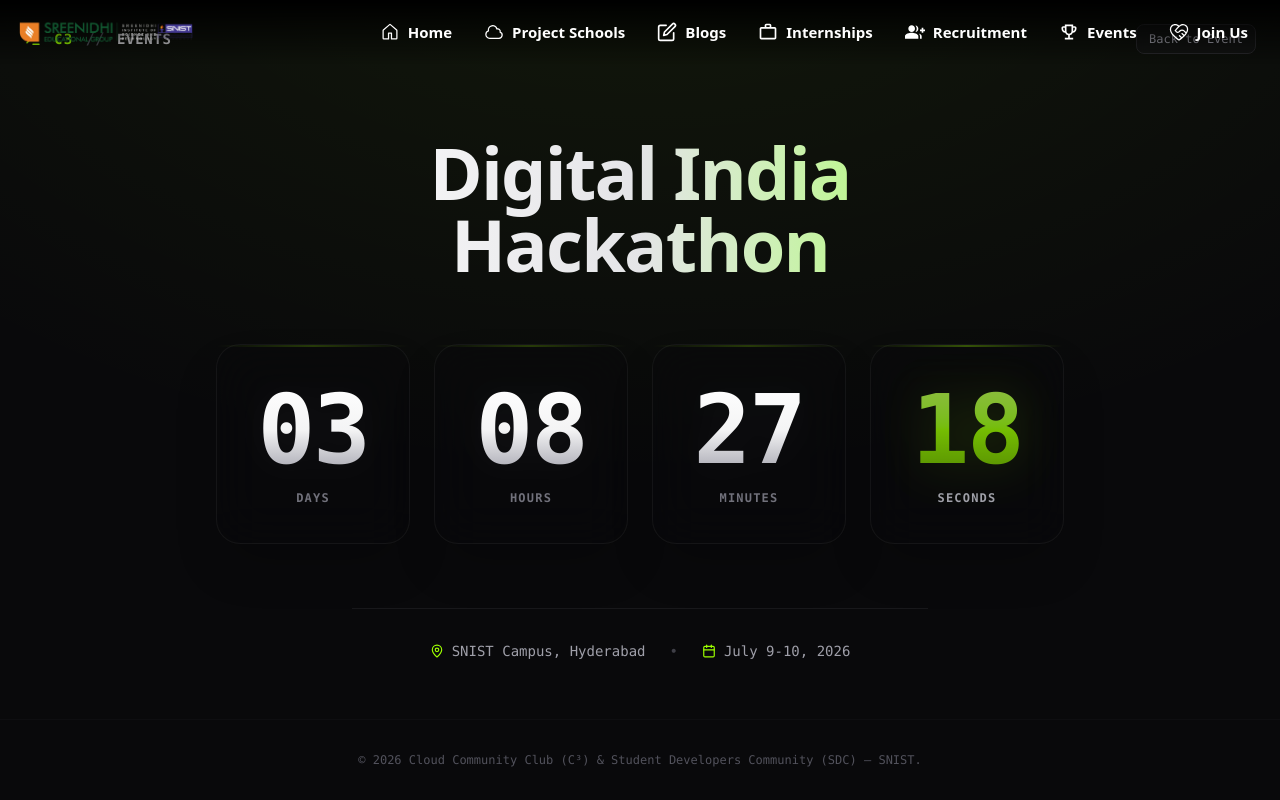
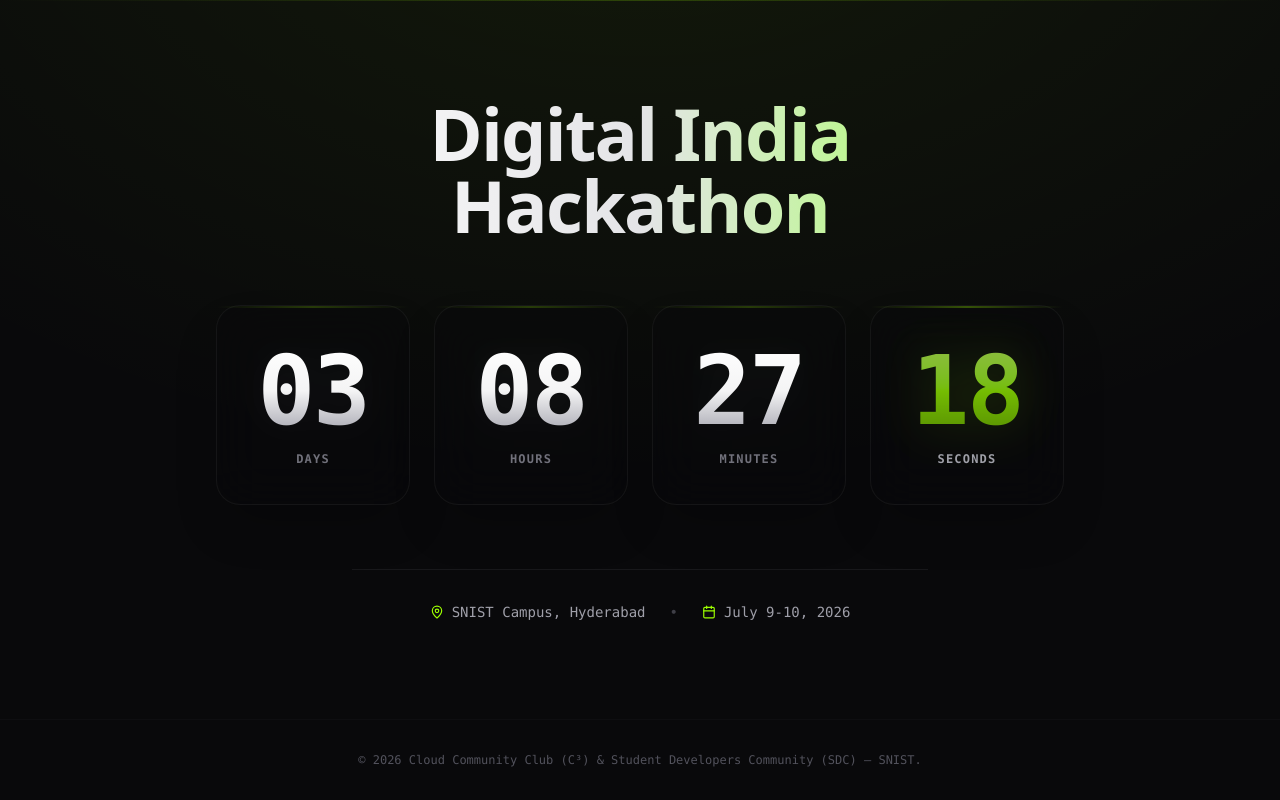
Before and after one commit to cloudcommunityclub/snist-website-fn, a Next.js app: page /events/digitalindia/countdown in a window 1280 px wide. Built offline with nearby package versions, Linux system fonts and the light colour scheme; a web font is replaced by a local one.

Commit message:
style: remove top navigation header and hide global navbar on countdown page

```diff
--- a/src/app/events/digitalindia/countdown/page.tsx
+++ b/src/app/events/digitalindia/countdown/page.tsx
@@ -1,8 +1,8 @@
 'use client'
 
 import React, { useState, useEffect } from 'react'
-import { Terminal, Timer, MapPin, Calendar } from 'lucide-react'
-import { useRouter } from 'next/navigation'
+import { Timer, MapPin, Calendar } from 'lucide-react'
+import Link from 'next/link'
 
 // ==========================================
 // TARGET CONFIGURATION (IST Timezone)
@@ -21,7 +21,6 @@
 }
 
 export default function DigitalIndiaCountdownPage() {
-    const router = useRouter()
     const [isMounted, setIsMounted] = useState(false)
     const [timeLeft, setTimeLeft] = useState<TimeLeft>({
         days: 0,
@@ -75,22 +74,6 @@
             <div className="absolute inset-0 bg-[radial-gradient(ellipse_80%_80%_at_50%_-20%,rgba(157,255,0,0.07),rgba(255,255,255,0))]" />
             <div className="absolute top-0 left-0 right-0 h-[1px] bg-gradient-to-r from-transparent via-[#9dff00]/20 to-transparent" />
 
-            {/* Top Navigation / Header */}
-            <header className="w-full max-w-7xl mx-auto px-6 py-6 flex items-center justify-between z-10">
-                <div className="flex items-center gap-3 font-mono">
-                    <Terminal size={18} className="text-[#9dff00]" />
-                    <span className="text-[#9dff00] font-bold text-sm tracking-widest">C3</span>
-                    <span className="text-zinc-600">{"//"}</span>
-                    <span className="text-zinc-300 text-sm font-semibold tracking-wider">EVENTS</span>
-                </div>
-                <button
-                    onClick={() => router.push('/events/digitalindia')}
-                    className="text-xs font-mono text-zinc-400 hover:text-[#9dff00] transition-colors border border-zinc-800 hover:border-[#9dff00]/30 rounded-lg px-3 py-1.5 bg-zinc-900/50 backdrop-blur-sm"
-                >
-                    Back to Event
-                </button>
-            </header>
-
             {/* Main Content Area */}
             <main className="flex-1 flex flex-col items-center justify-center w-full max-w-4xl mx-auto px-6 py-12 z-10 text-center">
                 {/* Event Heading */}
@@ -108,12 +91,12 @@
                         <p className="text-zinc-400 text-sm sm:text-base leading-relaxed mb-6">
                             The countdown has concluded. Innovation lab doors are open, and the Stage 2 build phase is officially underway. Good luck!
                         </p>
-                        <button
-                            onClick={() => router.push('/events/digitalindia')}
-                            className="bg-[#9dff00] text-black font-semibold text-sm px-6 py-3 rounded-xl hover:bg-[#8ade00] transition-colors shadow-lg shadow-[#9dff00]/25"
+                        <Link
+                            href="/events/digitalindia"
+                            className="bg-[#9dff00] text-black font-semibold text-sm px-6 py-3 rounded-xl hover:bg-[#8ade00] transition-colors shadow-lg shadow-[#9dff00]/25 inline-block"
                         >
                             View Live Details
-                        </button>
+                        </Link>
                     </div>
                 ) : (
                     /* Countdown Grid */
--- a/src/components/Navbar.tsx
+++ b/src/components/Navbar.tsx
@@ -30,8 +30,8 @@
     const [announceDismissed, setAnnounceDismissed] = useState(false)
     const handleClick = () => setNav(!nav)
 
-    // Hide the site navbar on admin routes (admin has its own nav)
-    if (pathname.startsWith('/admin')) return null
+    // Hide the site navbar on admin routes (admin has its own nav) and countdown page
+    if (pathname.startsWith('/admin') || pathname === '/events/digitalindia/countdown') return null
 
     return (
         <div className='z-50 flex flex-col fixed w-full'>
```
